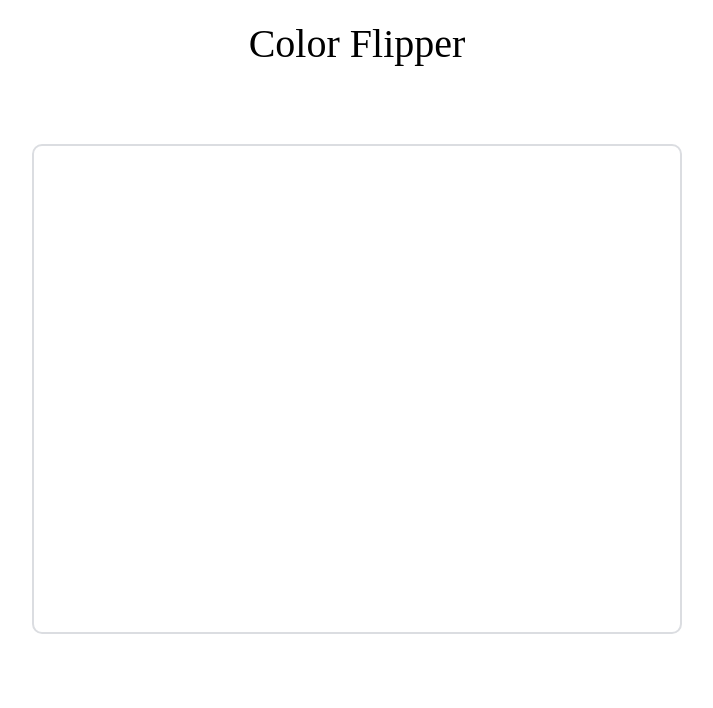
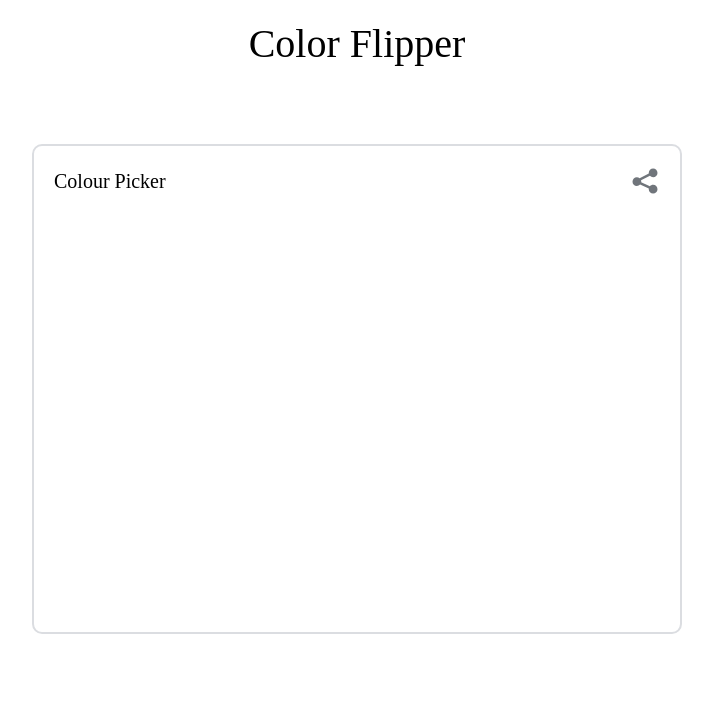
Before and after one commit to Beast-Code9999/Color-Flipper, a website: page index.html in a window 1280 px wide. Shown: the top 708 px of the page, without its empty margins (283-996 px from the left). Drawn offline with Linux system fonts and the light colour scheme.

Commit message:
add css to .top and its child elements

```diff
--- a/index.html
+++ b/index.html
@@ -16,8 +16,12 @@
     <main class="main">
         <div class="container">
             <div class="top">
-                <div class="top__title"></div>
-                <div class="top__share"></div>
+                <div class="top__title">
+                    Colour Picker
+                </div>
+                <div class="top__share">
+                    <img src="./img/share-filled-svgrepo-com (2).svg" alt="share-img">
+                </div>
             </div>
             <div class="spectrum">
                 <div>
--- a/sass/layout/_main.scss
+++ b/sass/layout/_main.scss
@@ -13,3 +13,38 @@
     border: 2px solid $color-gray;
     border-radius: 1rem;
 }
+
+.top {
+    width: 100%;
+    display: flex;
+    justify-content: space-between;
+    padding: 2rem;
+
+
+    &__title {
+        font-size: 2rem;
+        display: flex;
+        align-items: center;
+    }
+
+    &__share {
+        width: auto;
+
+        & img {
+            width: 3rem;
+        }
+    }
+
+}
+
+.spectrum {
+
+}
+
+.color-slider {
+
+}
+
+.output {
+
+}
```
Also changed, not shown: img/share-filled-svgrepo-com (2).svg (added), style.css.
